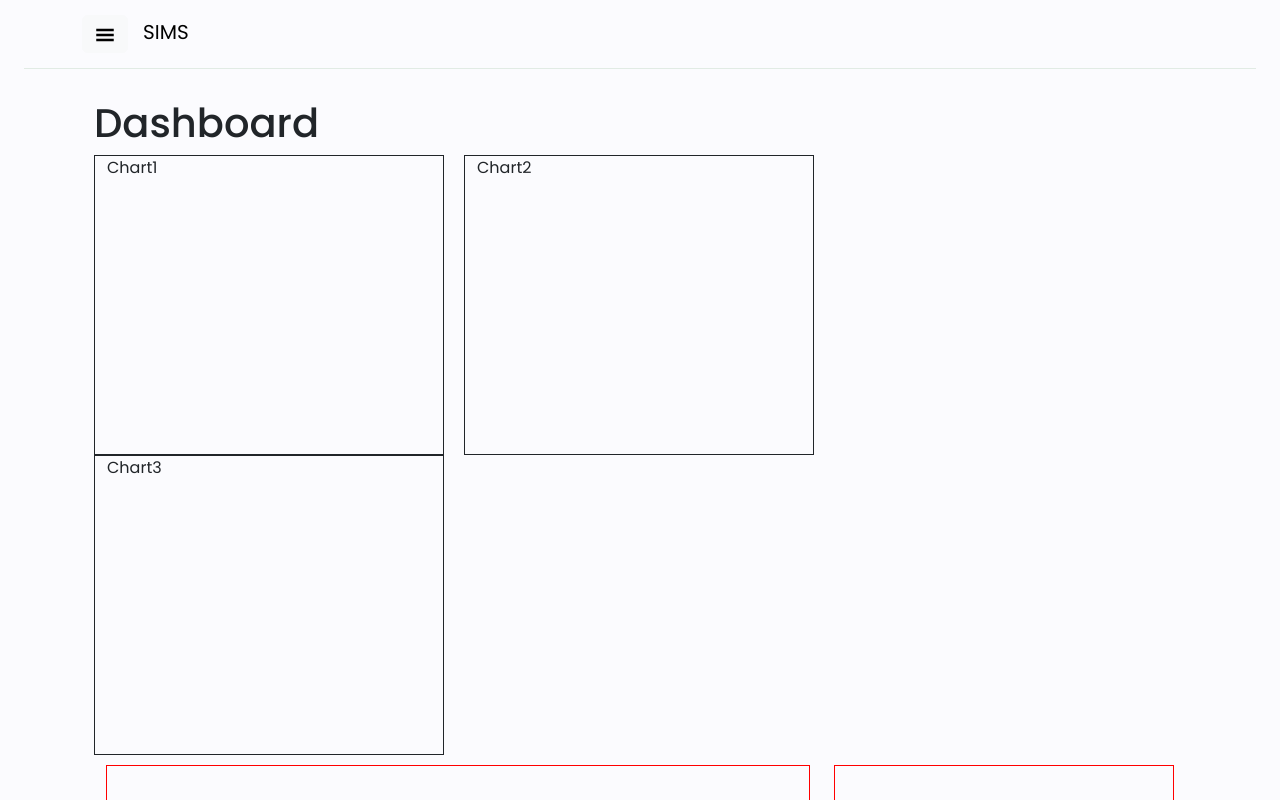
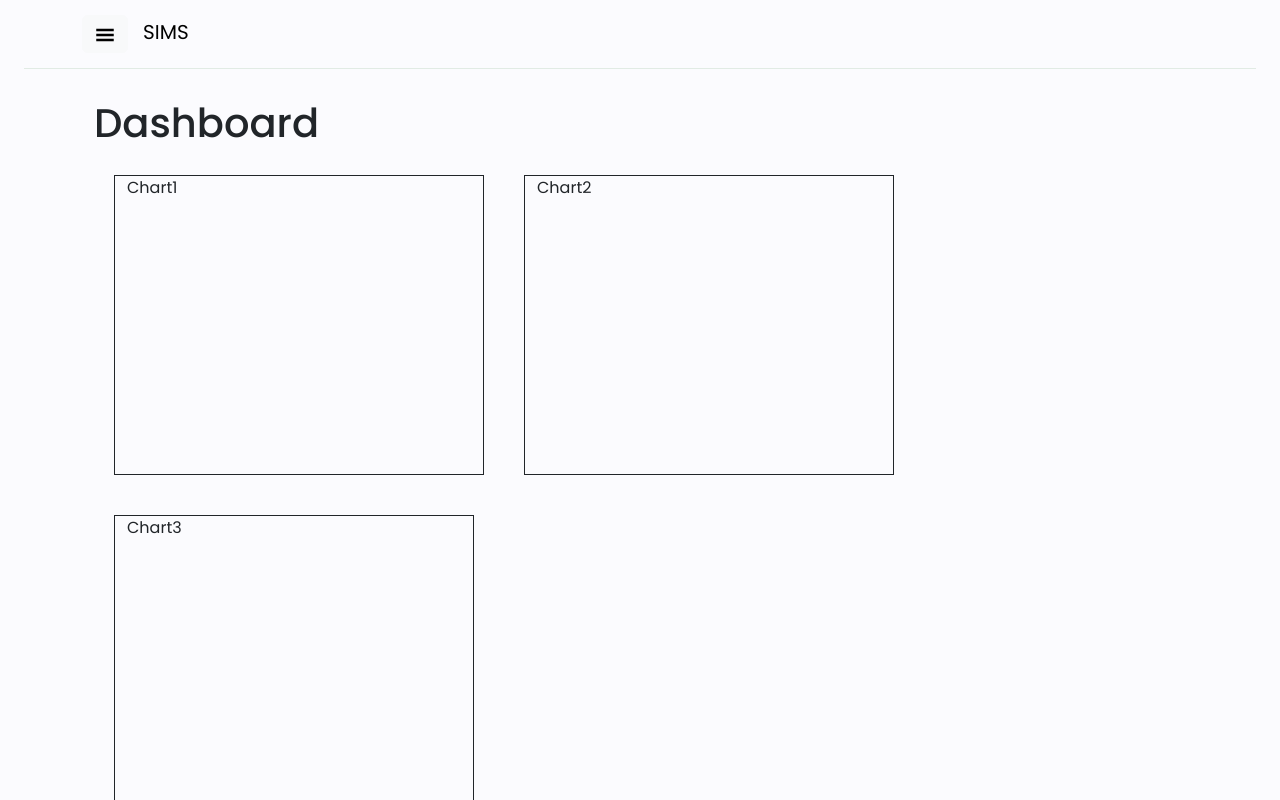
Before and after one commit to MarkRyuo/SalesInventoryManagementSystem_SIMS, a React (Vite) app in the folder client/: page /DashboardPage in a window 1280 px wide. Shown: the top 800 px of the page. Built offline with nearby package versions, Linux system fonts and the light colour scheme.

Commit message:
Subject : Body

```diff
--- a/client/src/components/Dashboard/Dashboard.module.css
+++ b/client/src/components/Dashboard/Dashboard.module.css
@@ -7,31 +7,31 @@
     width: 100%;
     height: 300px;
 
-    max-width: 350px;
+    max-width: 370px;
 
     border: 1px solid;
 
-    margin-right: 20px;
+    margin: 20px;
 }
 
 .colChart2 {
     width: 100%;
     height: 300px;
 
-    max-width: 350px;
+    max-width: 370px;
 
     border: 1px solid;
 
-    margin-right: 20px;
+    margin: 20px;
 }
 
 .colChart3 {
     width: 100%;
     height: 300px;
 
-    max-width: 350px;
+    max-width: 360px;
 
     border: 1px solid;
 
-    margin-right: 20px;
+    margin: 20px;
 }
```
